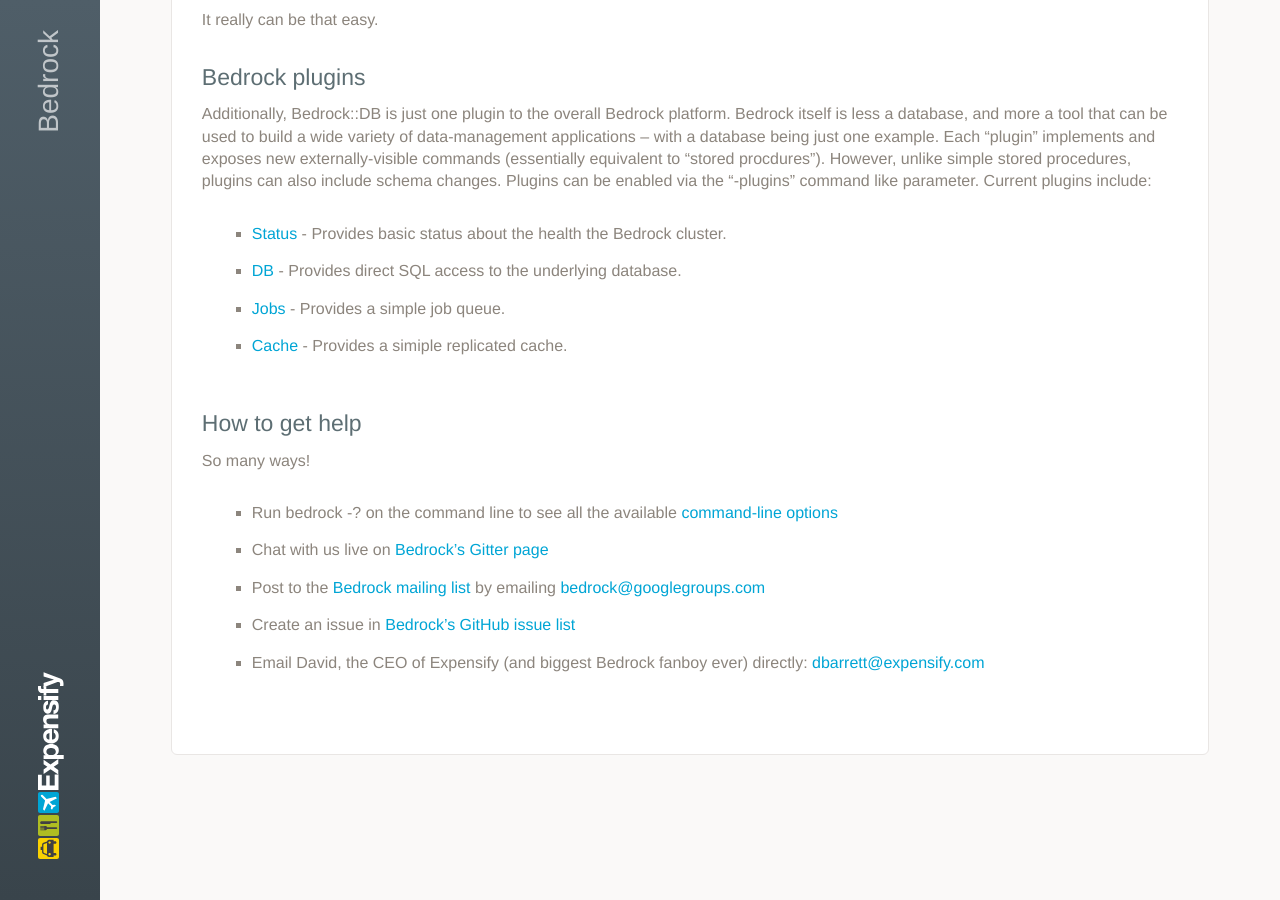
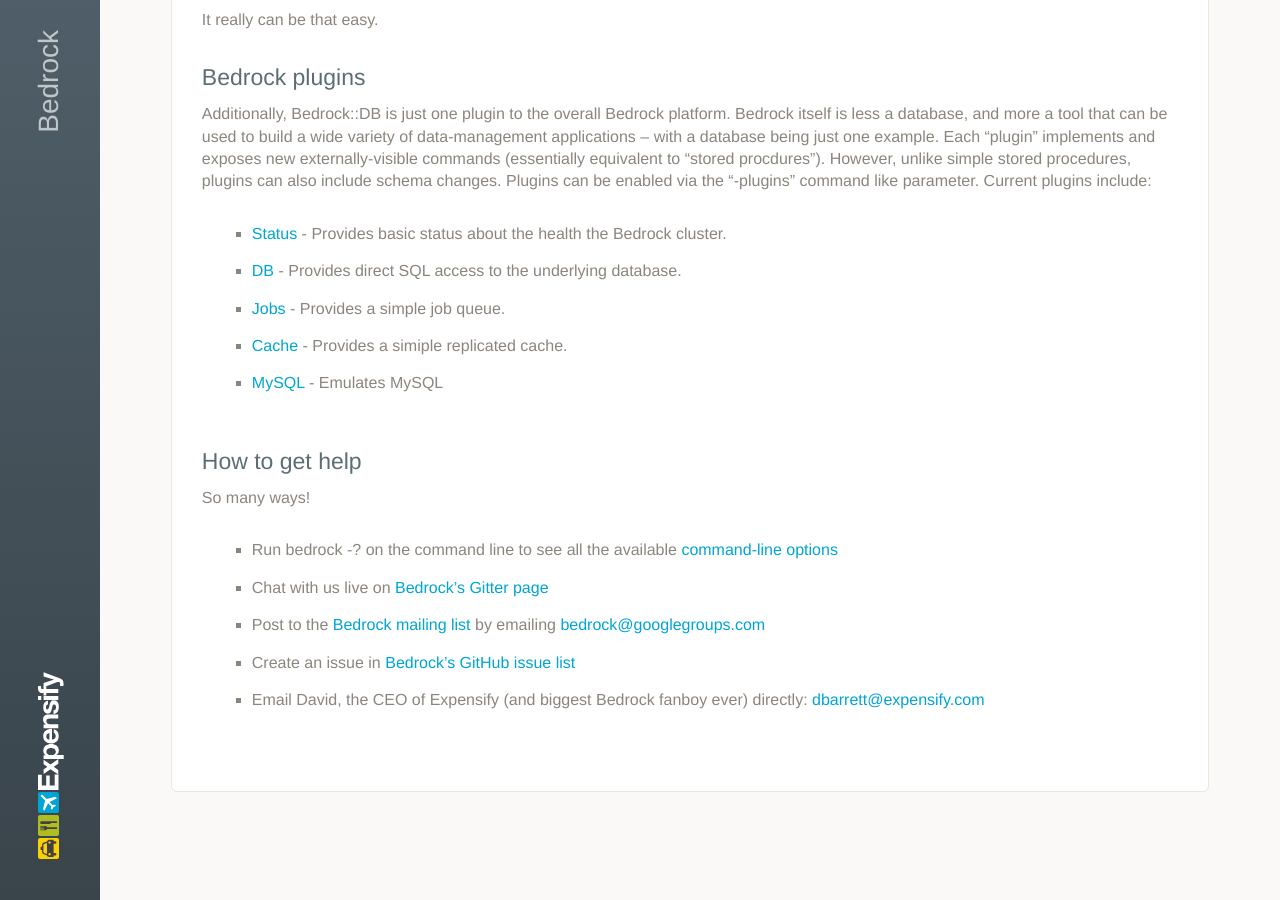
Before and after one commit to Expensify/Bedrock, a Jekyll site: the page built from docs/index.md, in a window 1280 px wide and 900 px high, scrolled down 2970 px. Built offline with Jekyll 4.4.1, drawn with Linux system fonts in a browser that asks for light colours.

Commit message:
Update index.md

```diff
--- a/docs/index.md
+++ b/docs/index.md
@@ -84,6 +84,7 @@
 * [DB](http://bedrockdb.com/db.html) - Provides direct SQL access to the underlying database.
 * [Jobs](http://bedrockdb.com/jobs.html) - Provides a simple job queue.
 * [Cache](http://bedrockdb.com/cache.html) - Provides a simiple replicated cache.
+* [MySQL](http://bedrockdb.com/mysql.html) - Emulates MySQL
 
 ## How to get help
 So many ways!
```
